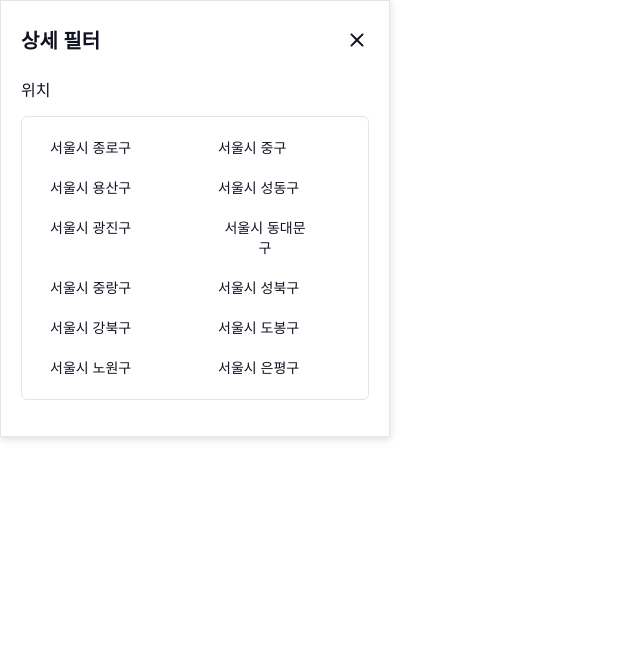
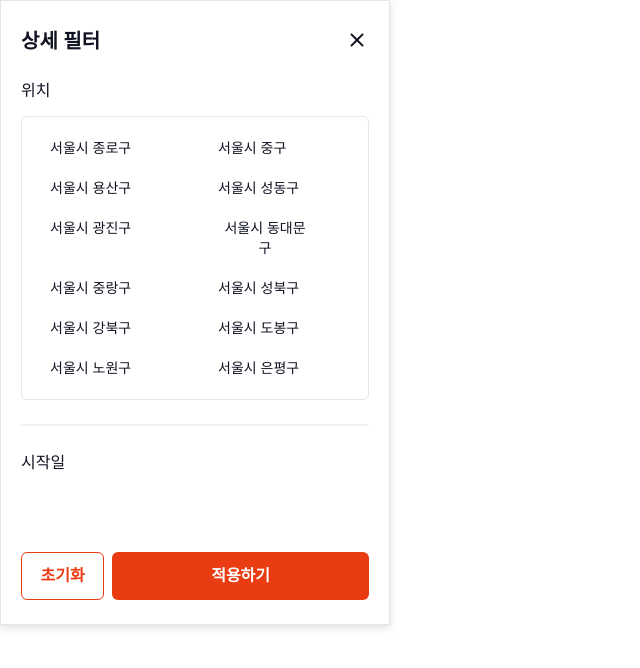
Before and after one commit to TheJulge/Frontend, a Next.js app: page / in a window 1280 px wide. Shown: the top 668 px of the page, without its empty margins (0-640 px from the left). Built offline with nearby package versions, Linux system fonts and the light colour scheme; a web font is replaced by a local one.

Commit message:
react-calendar 라이브러리

```diff
--- a/components/commons/Button/Button.module.scss
+++ b/components/commons/Button/Button.module.scss
@@ -21,6 +21,9 @@
 // 색 있는 버튼
 @mixin fillButton {
   @include basicButton($cololr: var(--white), $backgroundColor: #ea3c12);
+  &:hover {
+    background-color: #c03614;
+  }
 }
 
 // 색 없는 버튼
@@ -30,6 +33,13 @@
     $backgroundColor: var(--white),
     $border: 1px solid #ea3c12
   );
+  padding: 13px;
+  &:hover {
+    // padding: 14px;
+    background-color: #f0f0f0;
+    // border: none;
+    // color: #fff;
+  }
 }
 
 // disabled 버튼
--- a/components/commons/filter/Filter.tsx
+++ b/components/commons/filter/Filter.tsx
@@ -1,12 +1,16 @@
 import styles from './Filter.module.scss';
 import FilterTop from './FilterTop';
 import FilterLocation from './FilterLocation';
+import FilterDate from './FilterDate';
+import FilterButton from './FilterButton';
 
 export default function Filter() {
   return (
     <div className={styles.filter}>
       <FilterTop />
       <FilterLocation />
+      <FilterDate />
+      <FilterButton />
     </div>
   );
 }
--- /dev/null
+++ b/components/commons/filter/FilterButton.module.scss
@@ -0,0 +1,17 @@
+@import '/components/commons/Button/Button.module.scss';
+
+.filterButton {
+  display: flex;
+  margin-top: 40px;
+  gap: 8px;
+  button {
+    &:nth-of-type(1) {
+      @include emptyButton();
+      width: 84px;
+    }
+    &:nth-of-type(2) {
+      @include fillButton();
+      width: 260px;
+    }
+  }
+}
--- /dev/null
+++ b/components/commons/filter/FilterButton.tsx
@@ -0,0 +1,10 @@
+import styles from './FilterButton.module.scss';
+
+export default function FilterButton() {
+  return (
+    <div className={styles.filterButton}>
+      <button type="button">초기화</button>
+      <button type="button">적용하기</button>
+    </div>
+  );
+}
--- /dev/null
+++ b/components/commons/filter/FilterDate.module.scss
@@ -0,0 +1,7 @@
+.filterDate {
+  padding: 24px 0;
+  h6 {
+    @include body1-regular(--black);
+    margin-bottom: 12px;
+  }
+}
--- /dev/null
+++ b/components/commons/filter/FilterDate.tsx
@@ -0,0 +1,11 @@
+import styles from './FilterDate.module.scss';
+import Calendar from 'react-calendar';
+import 'react-calendar/dist/Calendar.css';
+
+export default function FilterDate() {
+  return (
+    <div className={styles.filterDate}>
+      <h6>시작일</h6>
+    </div>
+  );
+}
--- a/components/commons/filter/FilterLocation.module.scss
+++ b/components/commons/filter/FilterLocation.module.scss
@@ -1,14 +1,16 @@
-@import url('/styles/_mixins.scss');
+@import '/components/commons/Button/Button.module.scss';
 
 .filterLocation {
+  padding-bottom: 24px;
+  border-bottom: 2px solid var(--gray10);
   h6 {
     @include body1-regular(--black);
+    margin-bottom: 12px;
   }
   .locationBox {
     padding: 12px 4px 12px 0;
     border-radius: 6px;
     border: 1px solid var(--gray20);
-    margin: 12px 0;
     .locationContainer {
       display: flex;
       flex-wrap: wrap;
@@ -36,6 +38,7 @@
   }
 
   .selectLocation {
+    margin-top: 12px;
     display: flex;
     flex-wrap: wrap;
     gap: 8px;
--- a/components/commons/filter/FilterLocation.tsx
+++ b/components/commons/filter/FilterLocation.tsx
@@ -6,11 +6,13 @@ import CloseIcon from '@/public/images/filter/close.svg';
 export default function FilterLocation() {
   const [selectLocation, setSelectLocation] = useState<string[]>([]);
   const location = LOCATION_FILTER;
+
   const handleLocation = (location: string) => {
     if (!selectLocation.includes(location)) {
       setSelectLocation(prev => [...prev, location]);
     }
   };
+  console.log(selectLocation);
   const handleLocationDelete = (location: string) => {
     setSelectLocation(prev => prev.filter(item => item !== location));
   };
@@ -31,6 +33,7 @@ export default function FilterLocation() {
         </ul>
       </div>
 
+      {selectLocation.length > 0 ? (
         <ul className={styles.selectLocation}>
           {selectLocation.map((location, index) => {
             return (
@@ -38,6 +41,7 @@ export default function FilterLocation() {
                 {location}
                 <button
                   type="button"
+                  aria-label="삭제"
                   onClick={() => handleLocationDelete(location)}
                 >
                   <CloseIcon viewBox="0 0 16 16" />
@@ -46,6 +50,7 @@ export default function FilterLocation() {
             );
           })}
         </ul>
+      ) : null}
     </div>
   );
 }
--- a/components/commons/filter/FilterTop.module.scss
+++ b/components/commons/filter/FilterTop.module.scss
@@ -1,5 +1,3 @@
-@import url('/styles/_mixins.scss');
-
 .filterTop {
   display: flex;
   justify-content: space-between;
--- a/next.config.js
+++ b/next.config.js
@@ -10,7 +10,6 @@ const nextConfig = {
       issuer: /\.[jt]sx?$/,
       use: ['@svgr/webpack'],
     });
-
     return config;
   },
 };
--- a/package.json
+++ b/package.json
@@ -12,6 +12,7 @@
     "axios": "^1.6.8",
     "next": "14.0.3",
     "react": "^18",
+    "react-calendar": "^4.8.0",
     "react-dom": "^18",
     "sass": "^1.75.0"
   },
```
Also changed, not shown: 1 other file (tests, documents, lock files or other folders). Lines whose indentation alone changed are shown as unchanged.
